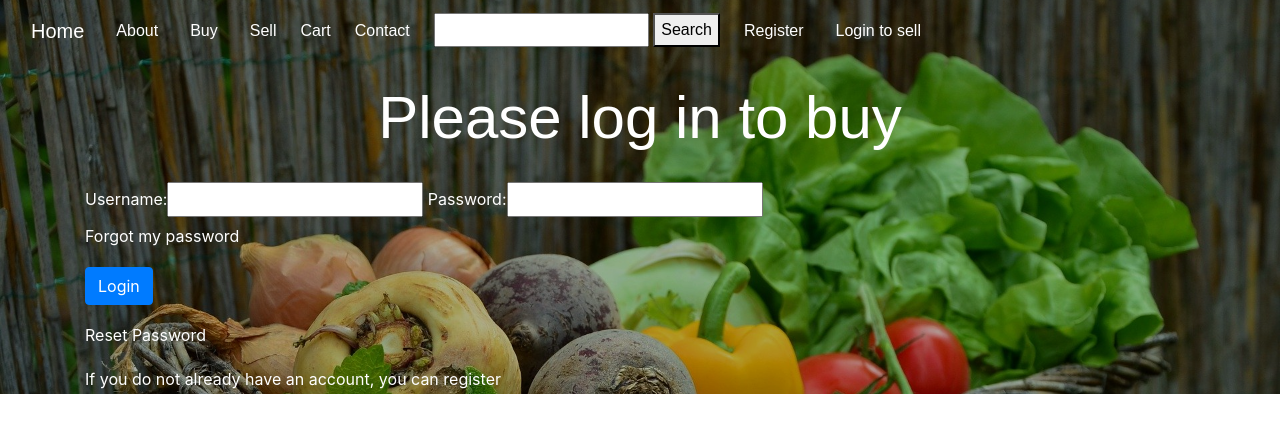
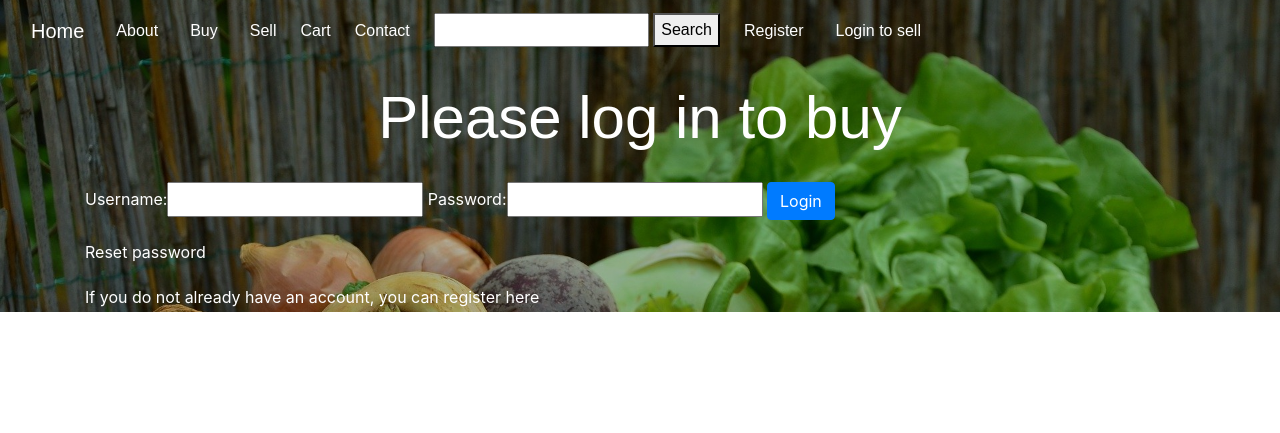
Before and after one commit to digitalstuart/kerry-online-farmers-market, a Django app: page /accounts/buyer-login/ in a window 1280 px wide. Shown: the top 433 px of the page. Run offline with Django 3.2, Linux system fonts and the light colour scheme; some libraries are stand-ins or nearby versions; some web fonts are replaced.

Commit message:
Removed duplicate forgot password/reset password links from login pages

```diff
--- a/accounts/templates/buyer_login.html
+++ b/accounts/templates/buyer_login.html
@@ -8,12 +8,11 @@
 	<form method="POST" action="{% url 'login_buyer' %}?next={{ next }}" class="accountform">
 		<fieldset class="form-group">
 			{% csrf_token %} {{ login_form | as_bootstrap }}
-			<p><a href="{% url 'password_reset' %}">Forgot my password</a></p>
 			<button type="submit" class="btn btn-primary">Login</button>
 		</fieldset>
 	</form>
-	<p><a href="{% url 'password_reset' %}">Reset Password</a></p>
+	<p><a href="{% url 'password_reset' %}">Reset password</a></p>
 
-	<p>If you do not already have an account, you can <a href="{% url 'registration' %}">register</a></p>
+	<p>If you do not already have an account, you can <a href="{% url 'registration' %}">register here</a></p>
 </div>
 {% endblock %}
--- a/accounts/templates/seller_login.html
+++ b/accounts/templates/seller_login.html
@@ -8,12 +8,11 @@
 	<form method="POST" action="{% url 'login_seller' %}?next={{ next }}" class="accountform">
 		<fieldset class="form-group">
 			{% csrf_token %} {{ login_form | as_bootstrap }}
-			<p><a href="{% url 'password_reset' %}">Forgot my password</a></p>
 			<button type="submit" class="btn btn-primary">Login</button>
 		</fieldset>
 	</form>
-	<p><a href="{% url 'password_reset' %}">Reset Password</a></p>
+	<p><a href="{% url 'password_reset' %}">Reset password</a></p>
 
-	<p>If you do not already have an account, you can <a href="{% url 'registration' %}">register</a></p>
+	<p>If you do not already have an account, you can <a href="{% url 'registration' %}">register here</a></p>
 </div>
 {% endblock %}
```
